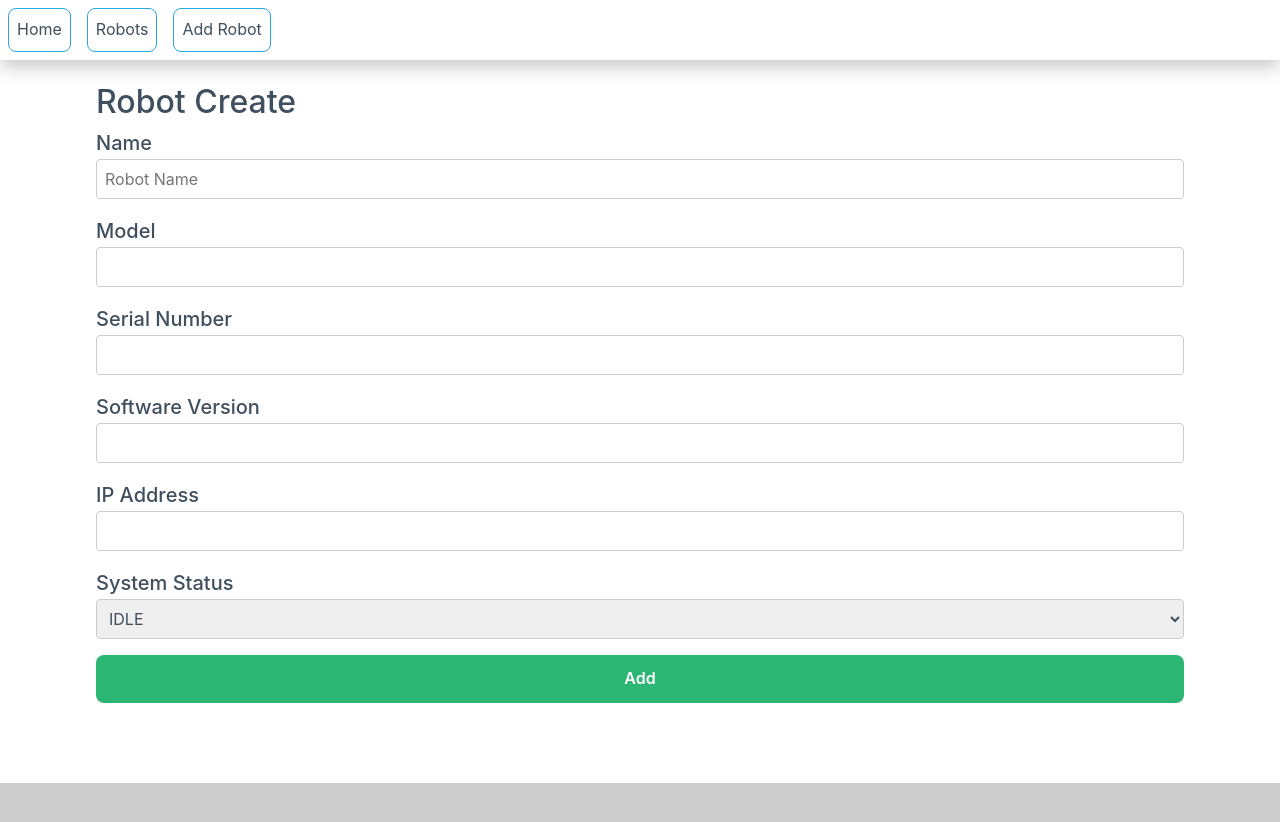
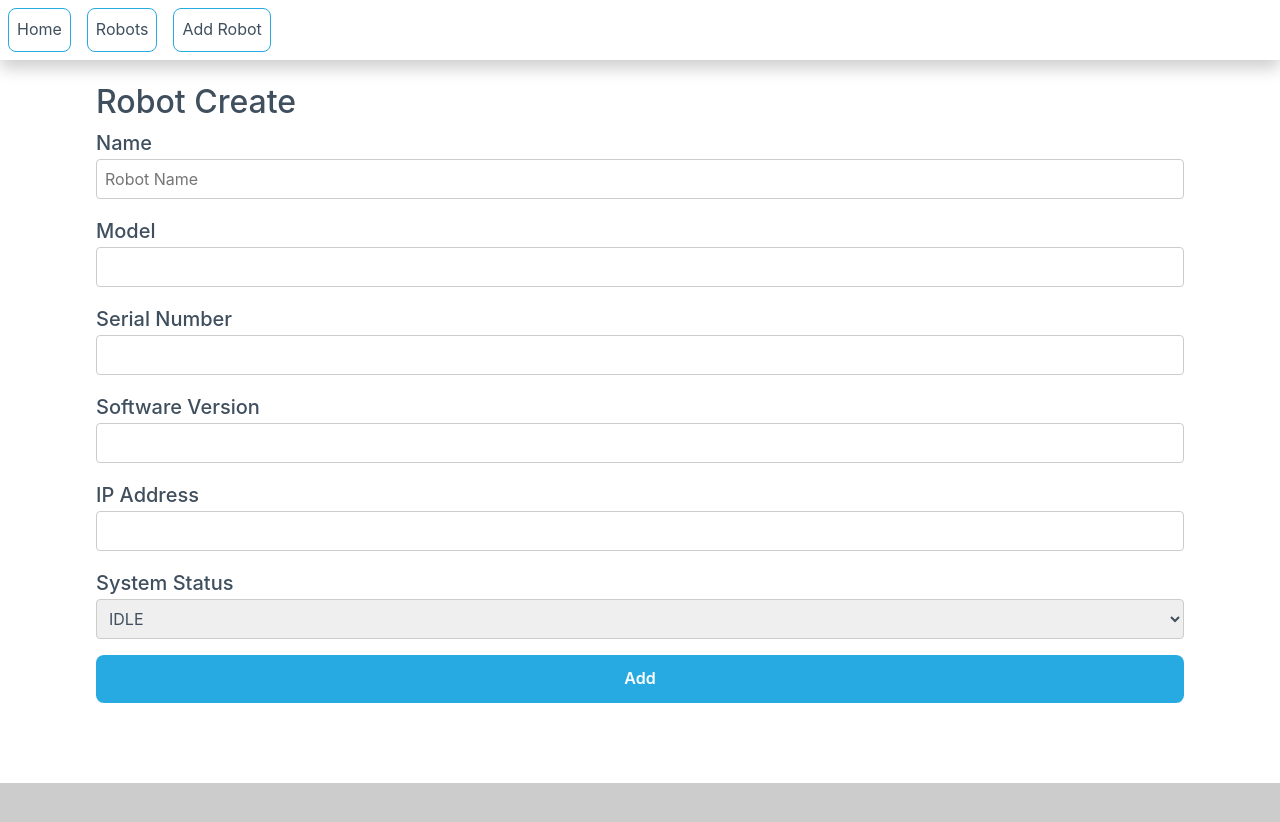
Before and after one commit to ChillyBwoy/lphw, a Vue app in the folder frontend/: page /robots/create in a window 1280 px wide. Shown: the top 822 px of the page. Built offline with nearby package versions, Linux system fonts and the light colour scheme.

Commit message:
frontend: update robot

```diff
--- a/frontend/src/components/Form/FormButton.vue
+++ b/frontend/src/components/Form/FormButton.vue
@@ -1,11 +1,17 @@
 <script lang="ts" setup>
 import { computed } from "vue";
 
-const props = defineProps<{
-  active?: boolean;
-  size?: "s" | "m" | "l";
-  fullWidth?: boolean;
-}>();
+const props = withDefaults(
+  defineProps<{
+    size?: "s" | "m" | "l";
+    fullWidth?: boolean;
+    color?: "primary" | "secondary" | "warn" | "success" | "alert";
+  }>(),
+  {
+    color: "primary",
+    size: "m",
+  },
+);
 
 const size = computed(() => {
   switch (props.size) {
@@ -18,9 +24,26 @@ const size = computed(() => {
   }
 });
 
+const bgColor = computed(() => {
+  switch (props.color) {
+    case "primary":
+      return "var(--color-link)";
+    case "secondary":
+      return "var(--color-text-secondary)";
+    case "warn":
+      return "var(--color-warn)";
+    case "success":
+      return "var(--color-success)";
+    case "alert":
+      return "var(--color-alert)";
+    default:
+      return "var(--color-link)";
+  }
+});
+
 const buttonClassName = computed(() => {
   return {
-    "form-button_active": props.active,
+    "form-button": true,
     "form-button_full": props.fullWidth,
     [size.value]: true,
   };
@@ -28,7 +51,7 @@ const buttonClassName = computed(() => {
 </script>
 
 <template>
-  <button class="form-button" :class="buttonClassName" v-bind="props">
+  <button :class="buttonClassName" :style="{ backgroundColor: bgColor }" v-bind="props">
     <slot></slot>
   </button>
 </template>
@@ -41,18 +64,12 @@ const buttonClassName = computed(() => {
   font-size: var(--font-size-m);
   border-radius: var(--border-radius-2);
   cursor: pointer;
-  background-color: var(--color-text-secondary);
   color: var(--color-text-white);
 }
 
 .form-button:disabled {
   opacity: 0.5;
   cursor: default;
-}
-
-.form-button_active {
-  background-color: var(--color-link);
-  color: var(--color-white);
 }
 
 .form-button_s {
--- a/frontend/src/components/ListPagination.vue
+++ b/frontend/src/components/ListPagination.vue
@@ -100,7 +100,9 @@ const nextDisabled = computed(() => {
         <FormButton size="l" disabled>...</FormButton>
       </li>
       <li v-for="pageNum in pageRange" :key="pageNum">
-        <FormButton size="l" :active="pageNum === $page" @click="handleClickPage(pageNum)">{{ pageNum }}</FormButton>
+        <FormButton size="l" :color="pageNum === $page ? 'secondary' : 'primary'" @click="handleClickPage(pageNum)">{{
+          pageNum
+        }}</FormButton>
       </li>
       <li v-if="hasRightEllipsis">
         <FormButton size="l" disabled>...</FormButton>
--- a/frontend/src/components/Robot/RobotForm.vue
+++ b/frontend/src/components/Robot/RobotForm.vue
@@ -11,6 +11,7 @@ type RobotFormErrors = Partial<Record<keyof Robot, Array<{ type: string; message
 const props = defineProps<{
   errors?: RobotFormErrors;
   robot?: Partial<Robot>;
+  disabled?: boolean;
 }>();
 
 const emit = defineEmits<{
@@ -68,7 +69,7 @@ const handleSubmit = (event: Event) => {
       </FormSelect>
     </FormFieldWrapper>
     <div>
-      <FormButton fullWidth size="l" type="submit">Add</FormButton>
+      <FormButton fullWidth size="l" type="submit" :disabled="props.disabled">Add</FormButton>
     </div>
   </form>
 </template>
--- a/frontend/src/views/RobotCreateView.vue
+++ b/frontend/src/views/RobotCreateView.vue
@@ -8,8 +8,8 @@ import RobotForm from "@/components/Robot/RobotForm.vue";
 import PageTitle from "@/components/PageTitle.vue";
 import type { Robot, RobotCreate } from "@/client";
 
+const router = useRouter();
 const apiClient = useApiClient();
-const router = useRouter();
 
 const [createRobot, $createRobotData, $createRobotStatus, $createRobotError] = useFetchDataFunc(
   (payload: RobotCreate) => {
@@ -33,5 +33,9 @@ const handleSubmit = (robot: Partial<Robot>) => {
 
 <template>
   <PageTitle>Robot Create</PageTitle>
-  <RobotForm @submit="handleSubmit" :errors="$createRobotError?.body.errors" />
+  <RobotForm
+    @submit="handleSubmit"
+    :errors="$createRobotError?.body.errors"
+    :disabled="$createRobotStatus === 'loading'"
+  />
 </template>
--- a/frontend/src/views/RobotEditView.vue
+++ b/frontend/src/views/RobotEditView.vue
@@ -1,5 +1,55 @@
-<script setup lang="ts"></script>
+<script setup lang="ts">
+import { watch } from "vue";
+import { useRoute, useRouter } from "vue-router";
+import { useApiClient } from "@/hooks/useApiClient";
+import { useFetchDataFunc } from "@/hooks/useFetchDataFunc";
+import { routes } from "@/router/routes";
+import { useFetchData } from "@/hooks/useFetchData";
+import SuspendStatus from "@/components/SuspendStatus.vue";
+import PageTitle from "@/components/PageTitle.vue";
+import RobotForm from "@/components/Robot/RobotForm.vue";
+import type { Robot, RobotUpdate } from "@/client";
+
+const route = useRoute();
+const router = useRouter();
+const apiClient = useApiClient();
+
+const id = route.params.id as string;
+
+const [updateRobot, $updateRobotData, $updateRobotStatus, $updateRobotError] = useFetchDataFunc(
+  (payload: RobotUpdate) => {
+    return apiClient.robots.update({ robotId: id, requestBody: payload });
+  },
+);
+
+watch(
+  () => $updateRobotStatus.value,
+  (status) => {
+    if (status === "success" && $updateRobotData.value) {
+      router.push(routes.robot($updateRobotData.value.id));
+    }
+  },
+);
+
+const [$robotData, $robotStatus] = useFetchData(apiClient.robots.show({ id }));
+
+const handleSubmit = (payload: Partial<Robot>) => {
+  updateRobot(payload as RobotUpdate);
+};
+</script>
 
 <template>
-  <h1>Robot Edit</h1>
+  <SuspendStatus :status="$robotStatus">
+    <template #loading>Loading...</template>
+    <template #error>Error</template>
+    <template v-if="$robotData" #success>
+      <PageTitle :backUrl="routes.robot($robotData.id)">Edit {{ $robotData.name }}</PageTitle>
+      <RobotForm
+        @submit="handleSubmit"
+        :robot="$robotData"
+        :errors="$updateRobotError?.body.errors"
+        :disabled="$updateRobotStatus === 'loading'"
+      />
+    </template>
+  </SuspendStatus>
 </template>
--- a/frontend/src/views/RobotView.vue
+++ b/frontend/src/views/RobotView.vue
@@ -1,10 +1,11 @@
 <script setup lang="ts">
-import { useRoute } from "vue-router";
+import { useRoute, RouterLink } from "vue-router";
+import { routes } from "@/router/routes";
 import { useFetchData } from "@/hooks/useFetchData";
 import { useApiClient } from "@/hooks/useApiClient";
 import SuspendStatus from "@/components/SuspendStatus.vue";
 import PageTitle from "@/components/PageTitle.vue";
-import { routes } from "@/router/routes";
+import FormButton from "@/components/Form/FormButton.vue";
 
 const route = useRoute();
 
@@ -14,12 +15,27 @@ const id = route.params.id as string;
 const [$robotData, $robotStatus] = useFetchData(apiClient.robots.show({ id }));
 </script>
 
+<style scoped>
+.robot-view__actions {
+  display: flex;
+  align-items: center;
+  gap: var(--grid-gap-3);
+}
+</style>
+
 <template>
   <SuspendStatus :status="$robotStatus">
     <template #loading>Loading...</template>
     <template #error>Error</template>
     <template v-if="$robotData" #success>
       <PageTitle :backUrl="routes.robotList()">{{ $robotData.name }}</PageTitle>
+
+      <div class="robot-view__actions">
+        <RouterLink :to="routes.robotEdit($robotData.id)" custom v-slot="{ navigate }">
+          <FormButton size="l" @click="navigate">Edit</FormButton>
+        </RouterLink>
+        <FormButton color="alert" size="l"> Delete</FormButton>
+      </div>
     </template>
   </SuspendStatus>
 </template>
```
